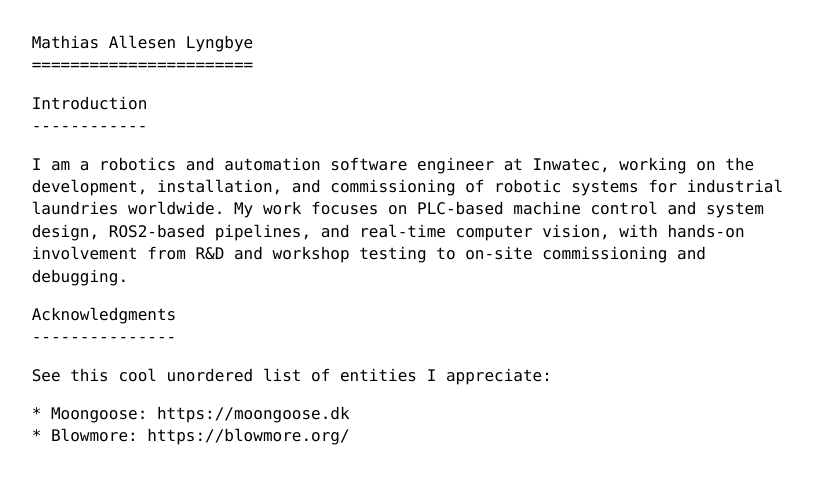
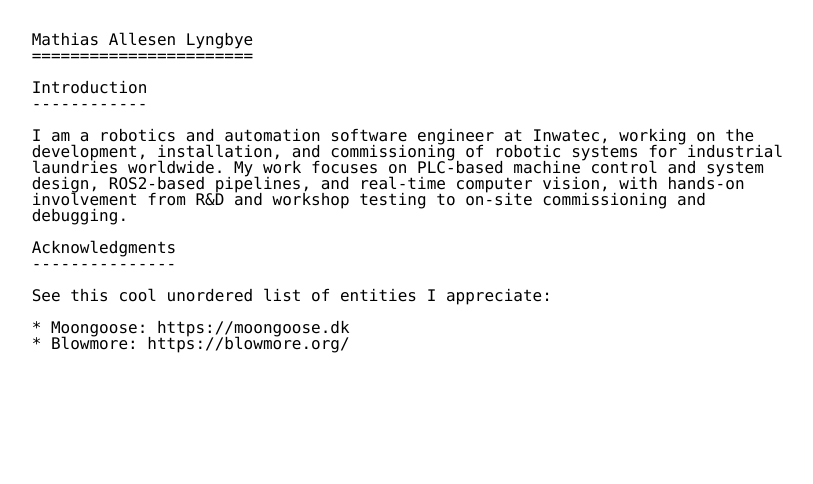
Before and after one commit to mathiaslyngbye/mathiaslyngbye.github.io, a Jekyll site: the page built from index.md, in a window 1280 px wide. Shown: the top 484 px of the page, without its empty margins (223-1036 px from the left). Built offline with Jekyll 4.4.1, drawn with Linux system fonts in a browser that asks for light colours.

Commit message:
Refactor CSS and force constant line spacing

```diff
--- a/_layouts/default.html
+++ b/_layouts/default.html
@@ -9,18 +9,7 @@
     body {
       margin: 0;
       padding: 2rem;
-
-      font-family:
-        ui-monospace,
-        SFMono-Regular,
-        Menlo,
-        Consolas,
-        "Liberation Mono",
-        monospace;
-
-      font-size: 16px;
-      line-height: 1.4;
-
+      font: 16px/1 ui-monospace, SFMono-Regular, Menlo, Consolas, "Liberation Mono", monospace;
       background: #fff;
       color: #000;
     }
@@ -31,27 +20,30 @@
     }
 
     h1,
+    h2,
+    p,
+    ul {
+      margin-top: 0;
+      margin-bottom: 1lh;
+    }
+
+    h1,
     h2 {
       font-size: inherit;
       font-weight: normal;
       white-space: pre;
-
-      margin-top: 0;
-      margin-bottom: 1em;
     }
 
-    p,
+    p + ul {
+      margin-top: 1lh;
+    }
+
     ul {
-      margin-top: 0;
-      margin-bottom: 1em;
+      padding-left: 2ch;
     }
 
     li {
       margin: 0;
-    }
-
-    ul {
-      padding-left: 2ch;
     }
 
     li::marker {
@@ -69,7 +61,7 @@
     for (const h of document.querySelectorAll("h1, h2")) {
       const text = h.textContent.trim();
       const underline = h.tagName === "H1" ? "=" : "-";
-      h.textContent = text + "\n" + underline.repeat(text.length);
+      h.textContent = `${text}\n${underline.repeat(text.length)}`;
     }
   </script>
 </body>
```
